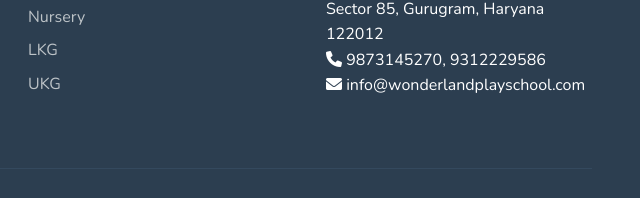
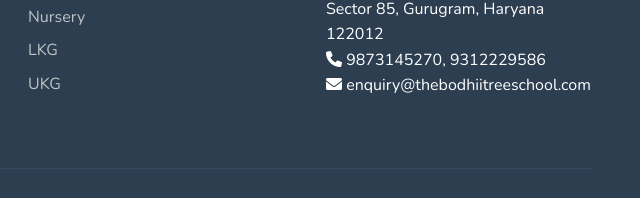
Before and after one commit to bodhitreeschool/thebodhiitreeschool, a plain HTML site: page educators.html in a window 1280 px wide. Shown: the part 4903-5101 px from the top of the page, 628-1268 px from the left. Drawn offline with nearby package versions, Linux system fonts and the light colour scheme.

Commit message:
Update contact email in educators.html

```diff
--- a/educators.html
+++ b/educators.html
@@ -317,7 +317,7 @@
                     <h4>Contact Info</h4>
                     <p><i class="fas fa-map-marker-alt"></i> Orris Aster Ct, near Tower 3 i, Sector 85, Gurugram, Haryana 122012</p>
                     <p><i class="fas fa-phone"></i> 9873145270, 9312229586</p>
-                    <p><i class="fas fa-envelope"></i> info@wonderlandplayschool.com</p>
+                    <p><i class="fas fa-envelope"></i> enquiry@thebodhiitreeschool.com</p>
                 </div>
             </div>
             <div class="footer-bottom">
```
